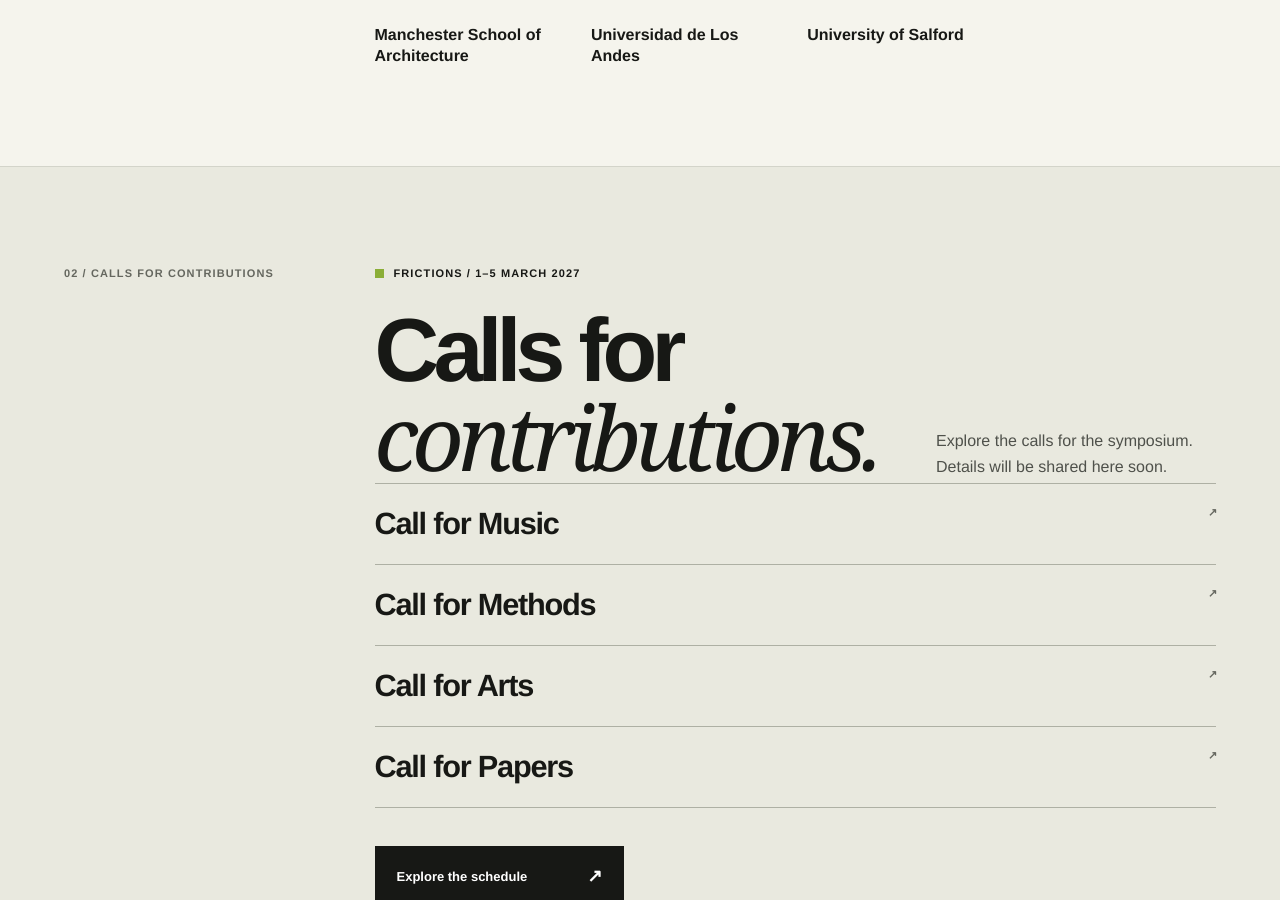
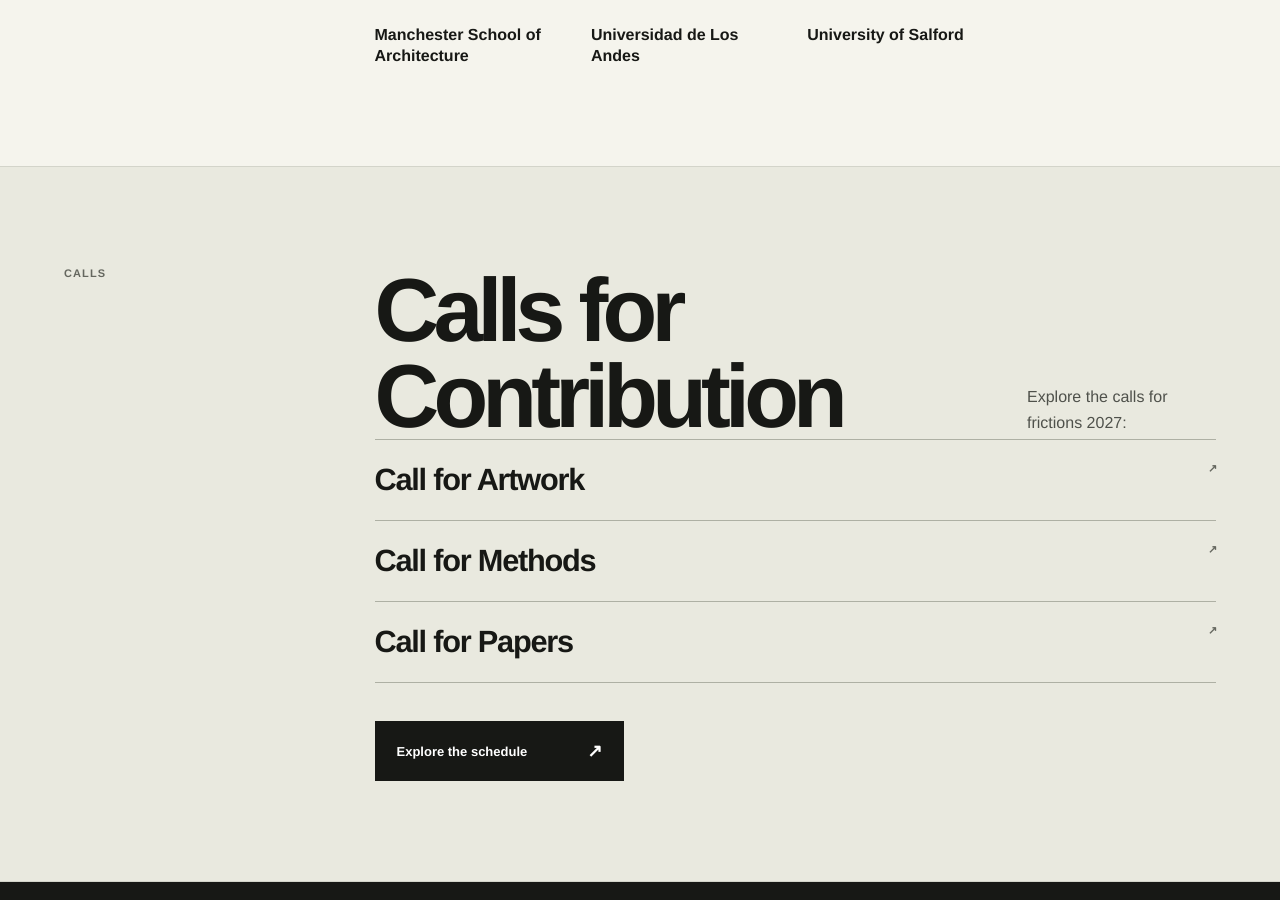
Before and after one commit to rtbs-atlas/frictions.github.io, a Jekyll site: the page built from index.html, in a window 1280 px wide and 900 px high, scrolled down 1862 px. Built offline with Jekyll 4.4.1, drawn with Linux system fonts in a browser that asks for light colours.

Commit message:
Revise calls section for clarity and content update
Updated the section label and headings for clarity. Changed 'Calls for contributions' to 'Calls' and modified the content to specify 'Calls for Frictions 2027'.

```diff
--- a/index.html
+++ b/index.html
@@ -39,16 +39,15 @@ Set participants include academics and post-graduate students from Universidad d
 </section>
 
 <section class="programme section-wrap" id="calls">
-  <div class="section-label">02 / Calls for contributions</div>
+  <div class="section-label">Calls</div>
   <div class="programme-content">
     <div class="programme-heading">
-      <div><p class="eyebrow"><span class="small-square"></span> Frictions / 1–5 March 2027</p><h2>Calls for<br><em>contributions.</em></h2></div>
-      <p>Explore the calls for the symposium. Details will be shared here soon.</p>
+      <div><h2>Calls for Contribution</h2></div>
+      <p>Explore the calls for frictions 2027:</p>
     </div>
     <div class="programme-list calls-list">
-      <a href="{{ '/calls/music/' | relative_url }}">Call for Music <span aria-hidden="true">↗</span></a>
+      <a href="{{ '/calls/music/' | relative_url }}">Call for Artwork <span aria-hidden="true">↗</span></a>
       <a href="{{ '/calls/methods/' | relative_url }}">Call for Methods <span aria-hidden="true">↗</span></a>
-      <a href="{{ '/calls/arts/' | relative_url }}">Call for Arts <span aria-hidden="true">↗</span></a>
       <a href="{{ '/calls/papers/' | relative_url }}">Call for Papers <span aria-hidden="true">↗</span></a>
     </div>
     <a class="button" href="{{ '/schedule/' | relative_url }}">Explore the schedule <span aria-hidden="true">↗</span></a>
```
